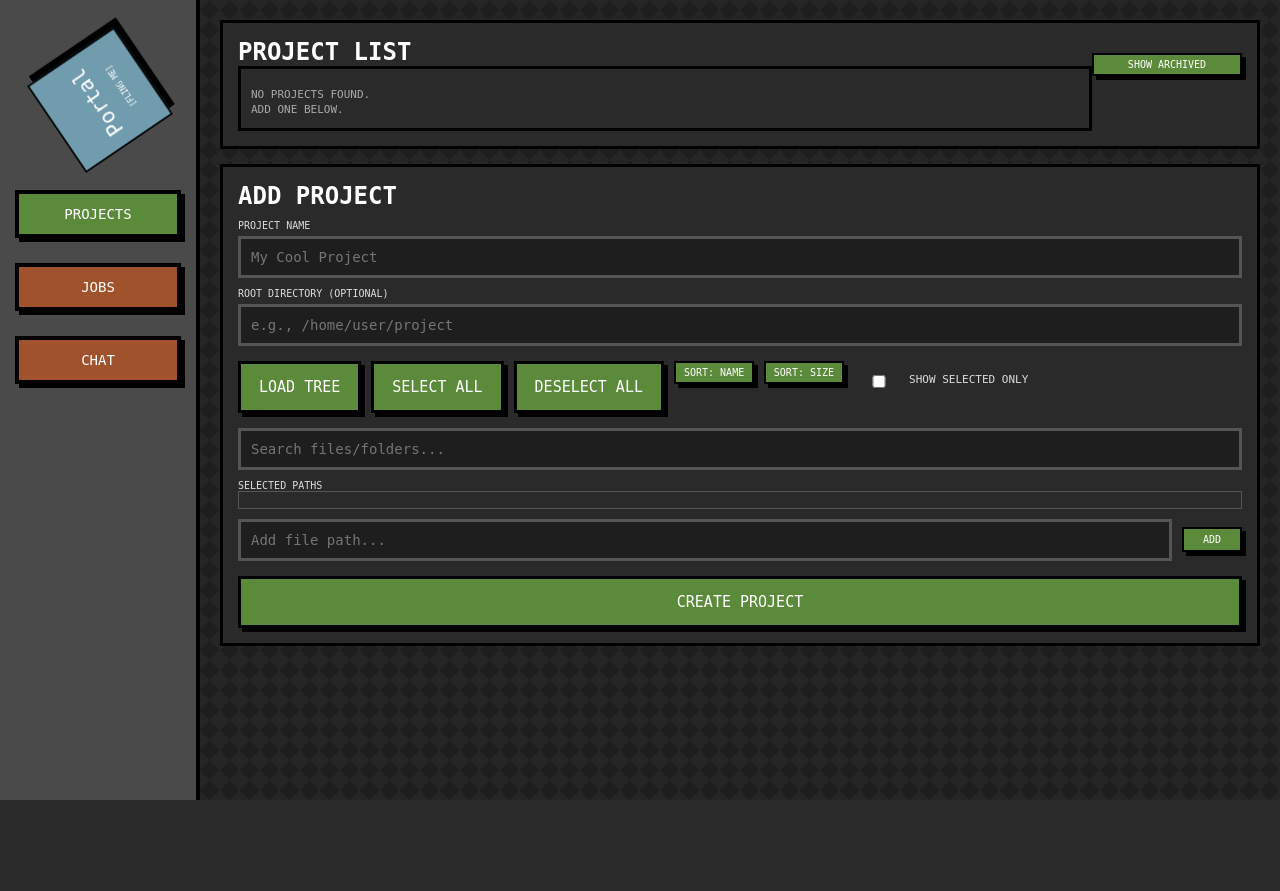
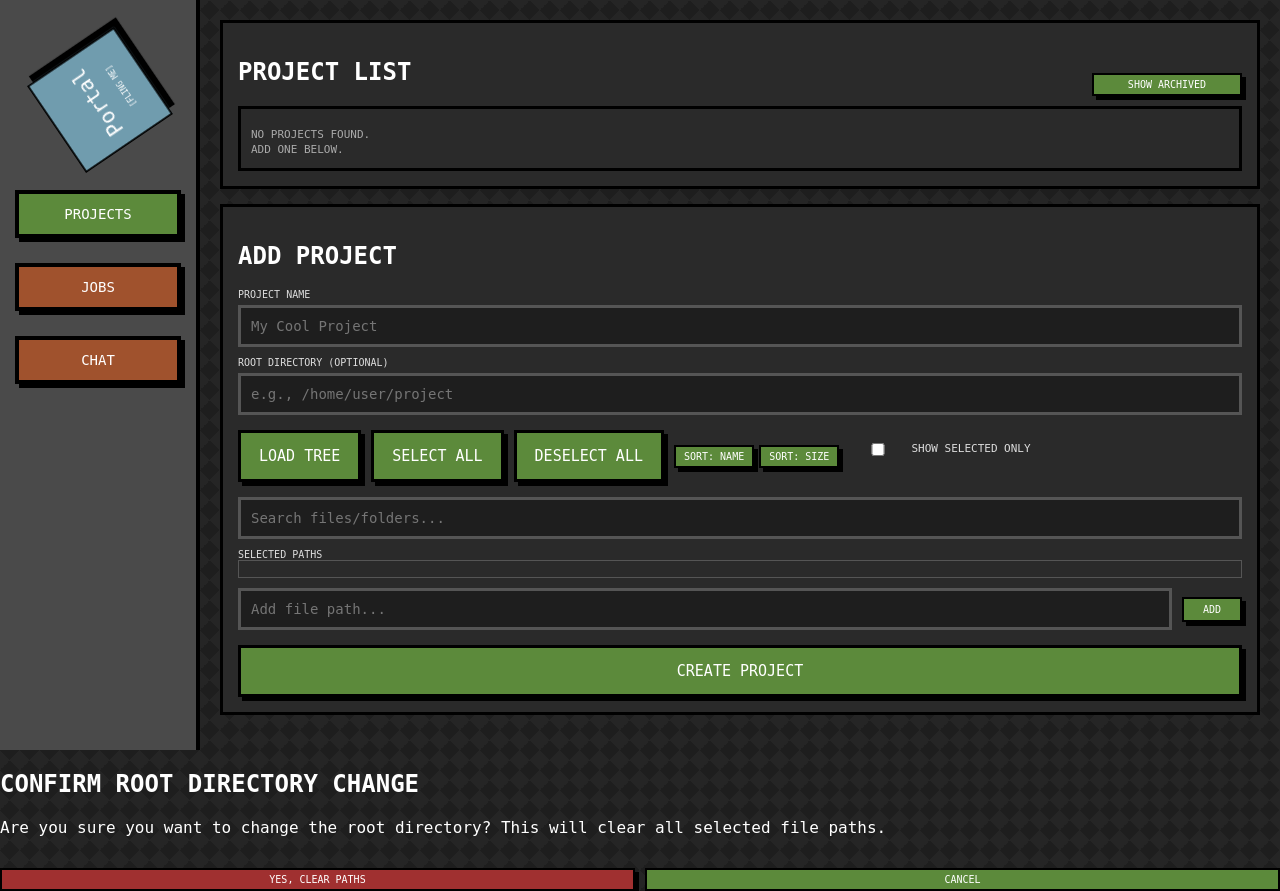
Before and after one commit to dmsweetser/AI-Builder, a Flask app: page / in a window 1280 px wide. Before the commit the page ends 800 px from the top, so only its background shows below. Run offline with Flask 3, Linux system fonts and the light colour scheme; data that the repository does not hold is empty; some libraries are stand-ins or nearby versions.

Commit message:
Misc UI changes

```diff
--- a/templates/index.html
+++ b/templates/index.html
@@ -21,25 +21,20 @@
 
         * {
             box-sizing: border-box;
-            margin: 0;
-            padding: 0;
         }
 
         body {
             background-color: var(--dark-bg);
-            background-image:
-                linear-gradient(45deg, #252525 25%, transparent 25%),
-                linear-gradient(-45deg, #252525 25%, transparent 25%),
-                linear-gradient(45deg, transparent 75%, #252525 75%),
-                linear-gradient(-45deg, transparent 75%, #252525 75%);
+            background-image: linear-gradient(45deg, #252525 25%, transparent 25%), linear-gradient(-45deg, #252525 25%, transparent 25%), linear-gradient(45deg, transparent 75%, #252525 75%), linear-gradient(-45deg, transparent 75%, #252525 75%);
             background-size: 20px 20px;
             font-family: 'Press Start 2P', monospace;
             color: var(--light-text);
             font-size: 16px;
+            margin: 0;
+            padding: 0;
             display: flex;
             flex-direction: column;
             min-height: 100vh;
-            overflow: hidden;
         }
 
         .app-layout {
@@ -47,6 +42,7 @@
             flex: 1;
             width: 100%;
             height: 100vh;
+            overflow: hidden;
         }
 
         .sidebar {
@@ -555,6 +551,101 @@
             }
         }
 
+        @keyframes slideOut {
+            from {
+                transform: translateX(0);
+                opacity: 1;
+            }
+
+            to {
+                transform: translateX(-100%);
+                opacity: 0;
+            }
+        }
+
+        .panel {
+            animation: slideIn 0.3s ease-out;
+        }
+
+        .panel.hidden {
+            animation: slideOut 0.3s ease-out;
+            position: absolute;
+        }
+
+        #run-status {
+            margin-top: 10px;
+            padding: 10px;
+            background: var(--dark-bg);
+            border: 2px solid var(--grass);
+            font-size: 10px;
+            white-space: pre-wrap;
+            word-wrap: break-word;
+            max-height: 200px;
+            overflow-y: auto;
+        }
+
+        .sort-controls {
+            display: flex;
+            gap: 5px;
+            align-items: center;
+        }
+
+        .sort-controls label {
+            margin: 0;
+            display: flex;
+            align-items: center;
+            gap: 5px;
+        }
+
+        #details-file-tree-container {
+            max-height: 400px;
+            overflow: auto;
+        }
+
+        .status-text {
+            font-size: 10px;
+            color: #888;
+            margin-left: 8px;
+            font-family: 'Press Start 2P', monospace;
+            display: inline-block;
+            vertical-align: middle;
+        }
+
+        .file-tree-overlay {
+            position: absolute;
+            top: 0;
+            left: 0;
+            right: 0;
+            bottom: 0;
+            background: rgba(0, 0, 0, 0.5);
+            display: none;
+            justify-content: center;
+            align-items: center;
+            z-index: 10;
+            color: #fff;
+            font-family: 'Press Start 2P', monospace;
+            font-size: 12px;
+        }
+
+        .copy-icon {
+            position: absolute;
+            bottom: 2px;
+            right: 5px;
+            background: var(--wood);
+            border: 1px solid #000;
+            padding: 4px 8px;
+            cursor: pointer;
+            font-size: 10px;
+            color: var(--light-text);
+            z-index: 10;
+            border-radius: 3px;
+            width: 60px;
+        }
+
+        .copy-icon:hover {
+            background: var(--grass);
+        }
+
         .history-list {
             background: var(--list-bg);
             border: 3px solid #000;
@@ -674,68 +777,6 @@
 
         .instructions-copy-btn:hover {
             background: var(--grass);
-        }
-
-        .copy-icon {
-            position: absolute;
-            bottom: 2px;
-            right: 5px;
-            background: var(--wood);
-            border: 1px solid #000;
-            padding: 4px 8px;
-            cursor: pointer;
-            font-size: 10px;
-            color: var(--light-text);
-            z-index: 10;
-            border-radius: 3px;
-            width: 60px;
-        }
-
-        .copy-icon:hover {
-            background: var(--grass);
-        }
-
-        .modal {
-            display: none;
-            position: fixed;
-            top: 0;
-            left: 0;
-            width: 100%;
-            height: 100%;
-            background: rgba(0, 0, 0, 0.7);
-            z-index: 10000;
-            justify-content: center;
-            align-items: center;
-        }
-
-        .modal-content {
-            background: var(--stone);
-            padding: 20px;
-            border: 3px solid #000;
-            max-width: 400px;
-            width: 90%;
-            box-shadow: 8px 8px 0px #000;
-        }
-
-        .modal-content h2 {
-            margin-top: 0;
-            color: var(--grass);
-        }
-
-        .file-tree-overlay {
-            position: absolute;
-            top: 0;
-            left: 0;
-            right: 0;
-            bottom: 0;
-            background: rgba(0, 0, 0, 0.5);
-            display: none;
-            justify-content: center;
-            align-items: center;
-            z-index: 10;
-            color: #fff;
-            font-family: 'Press Start 2P', monospace;
-            font-size: 12px;
         }
     </style>
 </head>
```
Also changed, not shown: other parts of templates/index.html (+22 -10 lines).
